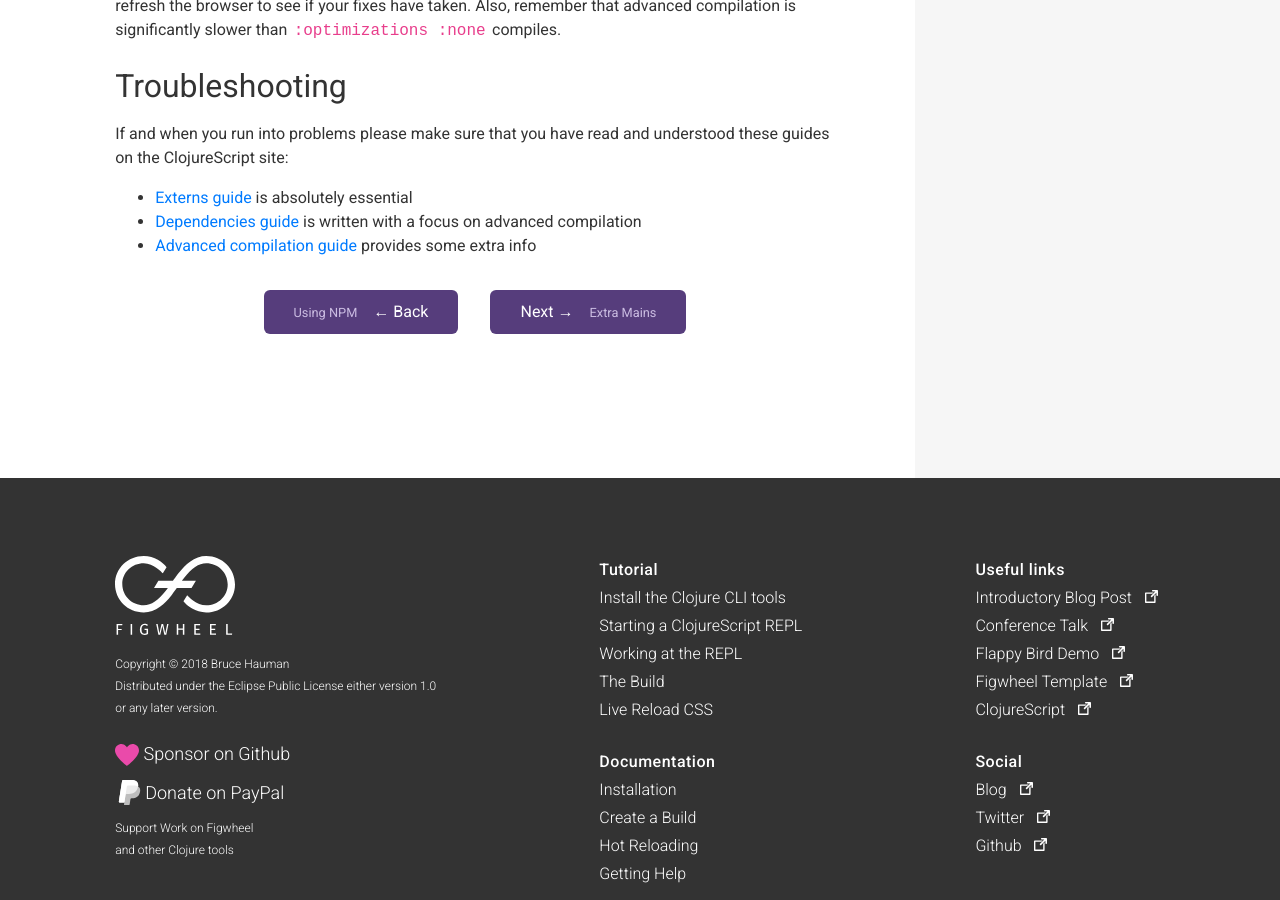
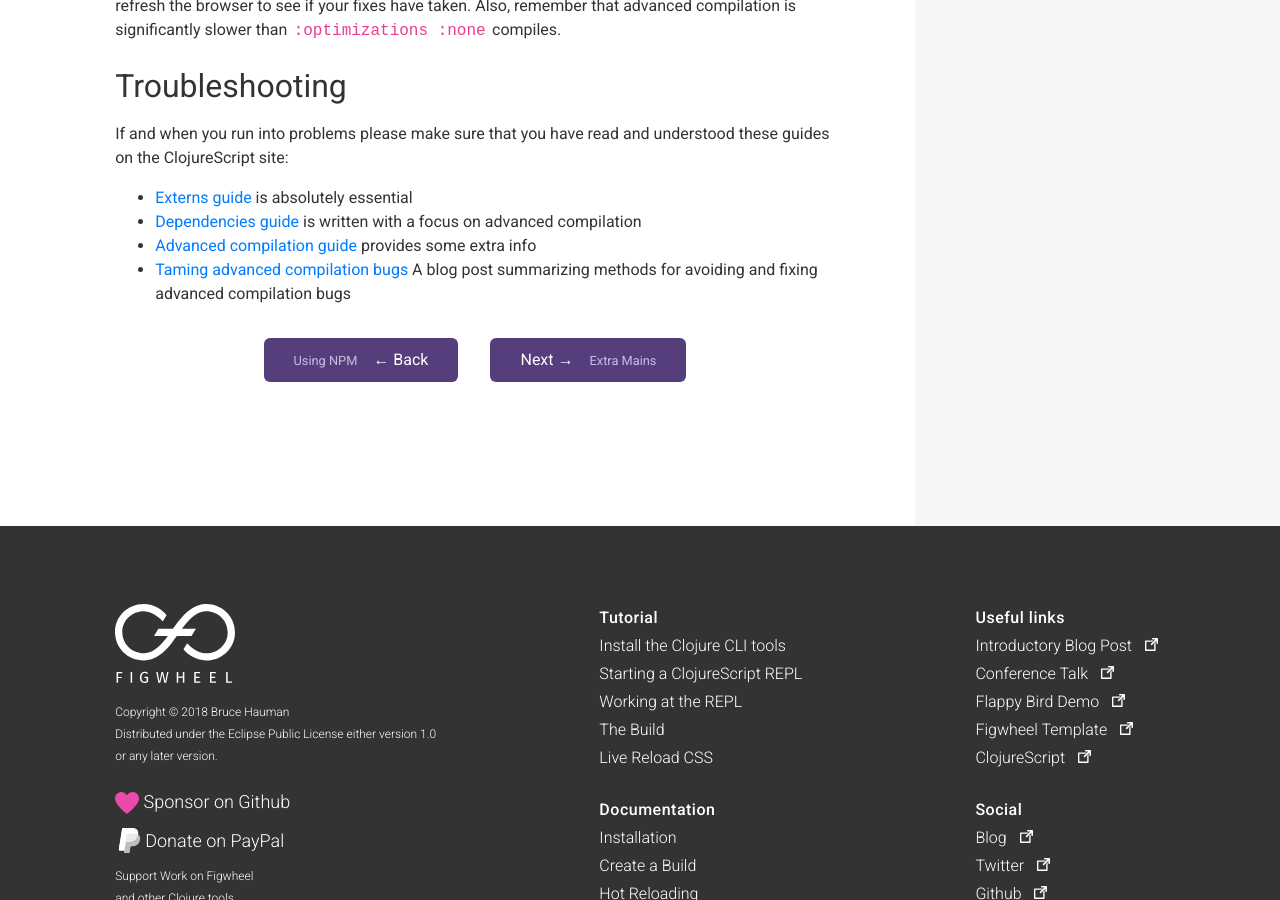
Before and after one commit to bhauman/figwheel-main, a Jekyll site: the page built from docs/docs/advanced_compile.md, in a window 1280 px wide and 900 px high, scrolled down 1518 px. Built offline with Jekyll 4.4.1, drawn with Linux system fonts in a browser that asks for light colours.

Commit message:
Add a new link to Advanced Compile throubleshooting section (#252)
* Improved throubleshooting section by adding a link to a blog post that
summarizes common techniques for avoiding and fixing advanced
compilation bugs.

```diff
--- a/docs/docs/advanced_compile.md
+++ b/docs/docs/advanced_compile.md
@@ -91,7 +91,10 @@
 * [Externs guide][externs-guide] is absolutely essential
 * [Dependencies guide][dependencies-guide] is written with a focus on advanced compilation
 * [Advanced compilation guide][advanced-guide] provides some extra info
+* [Taming advanced compilation bugs][advanced-bugs-blog] A blog post summarizing methods for avoiding and
+fixing advanced compilation bugs
 
 [externs-guide]: https://clojurescript.org/guides/externs
 [dependencies-guide]: https://clojurescript.org/reference/dependencies
 [advanced-guide]: https://clojurescript.org/reference/advanced-compilation
+[advanced-bugs-blog]: https://dev.solita.fi/2020/06/25/taming-cljs-advanced-compilation.html
```
